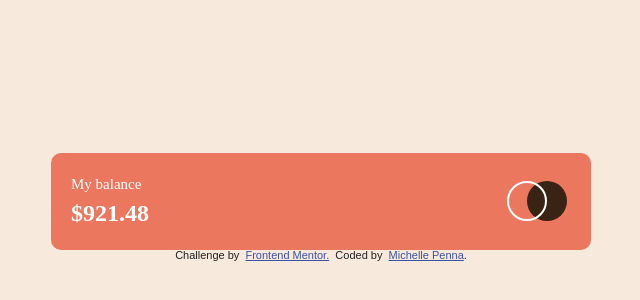
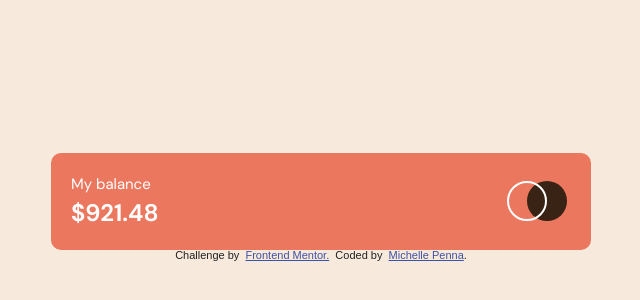
Before and after one commit to michellepennat/expensesChart, a Next.js app: page / in a window 1280 px wide. Shown: the part 188-488 px from the top of the page, without its empty margins (319-959 px from the left). Built offline with nearby package versions, Linux system fonts and the light colour scheme.

Commit message:
style(): add font

```diff
--- a/styles/main.scss
+++ b/styles/main.scss
@@ -1,5 +1,6 @@
 @import "utils/variables";
 @import "utils/mixins";
+@import "utils/fonts";
 
 @import "modules/all";
 
--- /dev/null
+++ b/styles/utils/fonts.scss
@@ -0,0 +1,13 @@
+@font-face {
+  font-family: "DM Sans";
+  src: url("../../public/font/DMSans-Regular.ttf");
+  font-weight: 400;
+  font-style: normal;
+}
+
+@font-face {
+  font-family: "DM Sans";
+  src: url("../../public/font/DMSans-Bold.ttf");
+  font-weight: 700;
+  font-style: normal;
+}
```
